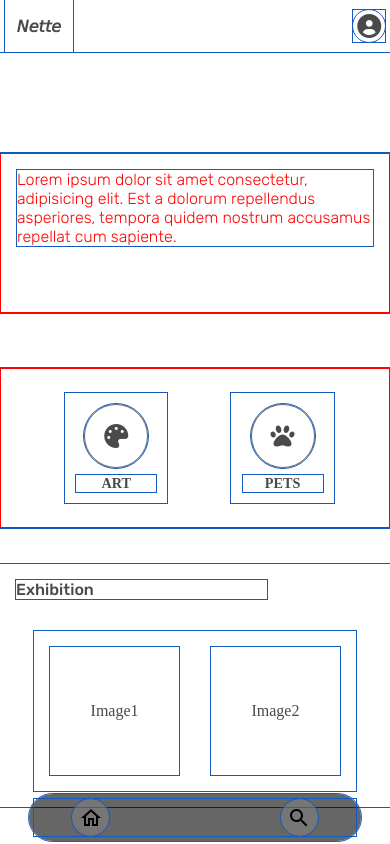
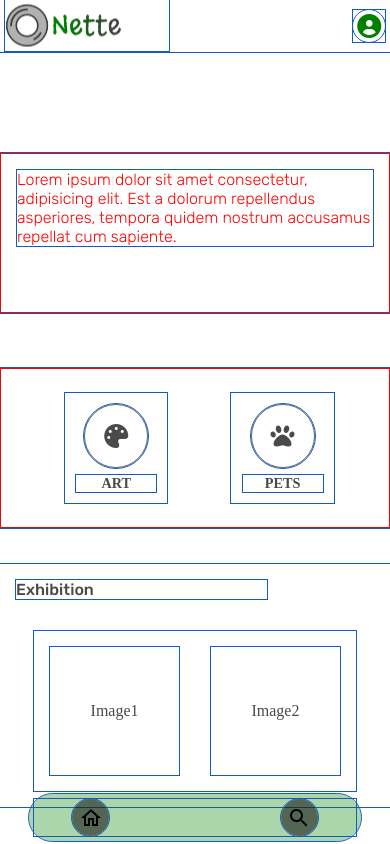
Before and after one commit to Mod5ied/Nette, a Vue app: page / in a window 390 px wide. Built offline with nearby package versions, Linux system fonts and the light colour scheme; a web font is replaced by a local one.

Commit message:
Updates to Header
Replaced the title with an icon.
Chained the user circle with the sign up page

```diff
--- a/src/components/header.vue
+++ b/src/components/header.vue
@@ -1,8 +1,9 @@
 <template>
-  <header id="header" class="navbar has-shadow">
-    <i class="navbar-brand">
-      <h1 id="title" class="navbar-item">{{ title }}</h1></i
-    >
+  <header id="header" class="navbar">
+    <object data="avatar.jpg" class="navbar-brand" type="image/jpg">
+      <h1 src="dafault.jpg" id="title" class="navbar-item"></h1>
+    </object>
+
     <nav class="switchtabs" id="hiddenMob">
       <div class="footerContainer">
         <router-link class="links" :to="{ name: 'Home' }" id="home"
@@ -14,7 +15,7 @@
         </router-link>
       </div>
     </nav>
-    <i class="navbar-end"><i id="user" class="fas fa-user-circle"></i></i>
+    <router-link :to="{ name: 'SignUp'}" class="navbar-end"><i id="user" class="fas fa-user-circle"></i></router-link>
   </header>
 </template>
 <script lang="ts">
--- a/src/scss/head-foot.scss
+++ b/src/scss/head-foot.scss
@@ -6,9 +6,16 @@
     gap: 3.5rem;
     width: 100%;
     padding: 0 1rem;
+    background: transparent;
+    position: relative;
+    z-index: 99;
 
-    h1 {
-      font: 600 1rem $font-prim;
+    #title {
+      @include gridCenter;
+      width: 140px;
+      height: 35px;
+      background: url(../assets/logo5X.png) center;
+      position: relative;
     }
 
     .switchtabs {
@@ -22,7 +29,11 @@
 
         .links{
           font: 400 .8rem $font-prim;
-          color:hsla(0, 0%, 0%, 0.6);
+          color:hsla(0, 0%, 80%, 0.6);
+        }
+        .links:hover,
+        .links:focus {
+          color: #008000;
         }
       }
     }
@@ -48,14 +59,19 @@
     @include column(center);
     width: 100%;
     padding: 0 2.5rem;
+    position: relative;
+    z-index: 99;
+    background: transparent;
 
     #hiddenMob {
       display: none;
     }
-
-    h1 {
+    #title {
       @include gridCenter;
-      font: 600 1rem $font-prim;
+      width: 140px;
+      height: 35px;
+      background: url(../assets/logo5X.png) center;
+      position: relative;
     }
     #user {
       @include gridCenter;
@@ -65,6 +81,7 @@
       // padding: .5rem 0;
       font-size: 1.5rem;
       border-radius: 12.2rem;
+      color: #008000;
     }
   }
   // HERE IS THE FOOTER STYLING
@@ -74,7 +91,8 @@
     width: 50%;
     padding: 0.3rem;
     border-radius: 1.8rem;
-    background: hsla(0, 0%, 0%, 0.6);
+    // background: hsla(0, 0%, 0%, 0.6);
+    background: #00800054;
     position: fixed;
     z-index: 99;
     bottom: 0.4rem;
@@ -91,6 +109,7 @@
         overflow: hidden;
         position: relative;
         background: hsla(0, 0%, 50%, 0.6);
+        outline: 1px solid rgba(0, 0, 0, 0.521);
         img {
           padding: 0.4rem;
         }
@@ -100,6 +119,7 @@
         border-radius: 1.3rem;
         overflow: hidden;
         background: hsla(0, 0%, 50%, 0.6);
+        outline: 1px solid rgba(0, 0, 0, 0.521);
         img {
           padding: 0.4rem;
         }
@@ -117,14 +137,19 @@
     padding: 0 0.3rem;
     position: fixed;
     top: 0;
+    z-index: 2;
+    background: transparent;
 
     #hiddenMob {
       display: none;
     }
 
-    h1 {
+    #title {
       @include gridCenter;
-      font: 600 1rem $font-prim;
+      width: 140px;
+      height: 35px;
+      background: url(../assets/logo5X.png) center;
+      position: relative;
     }
     #user {
       @include gridCenter;
@@ -134,6 +159,8 @@
       // padding: .5rem 0;
       font-size: 1.5rem;
       border-radius: 12.2rem;
+      position: relative;
+      color: #008000;
     }
   }
 
@@ -144,7 +171,8 @@
     width: 85%;
     padding: 0.3rem;
     border-radius: 1.8rem;
-    background: hsla(0, 0%, 0%, 0.6);
+    // background: hsla(0, 0%, 0%, 0.6);
+    background: #00800054;
     position: fixed;
     z-index: 99;
     bottom: 0.2rem;
@@ -160,7 +188,9 @@
         border-radius: 1.3rem;
         overflow: hidden;
         position: relative;
-        background: hsla(0, 0%, 50%, 0.6);
+        // background: hsla(0, 0%, 50%, 0.6);
+        background: hsla(0, 0%, 10%, 0.6);
+        outline: 1px solid rgba(0, 0, 0, 0.521);
         img {
           padding: 0.4rem;
         }
@@ -169,7 +199,9 @@
         @include gridCenter;
         border-radius: 1.3rem;
         overflow: hidden;
-        background: hsla(0, 0%, 50%, 0.6);
+        // background: hsla(0, 0%, 50%, 0.6);
+        background: hsla(0, 0%, 10%, 0.6);
+        outline: 1px solid rgba(0, 0, 0, 0.521);
         img {
           padding: 0.4rem;
         }
```
